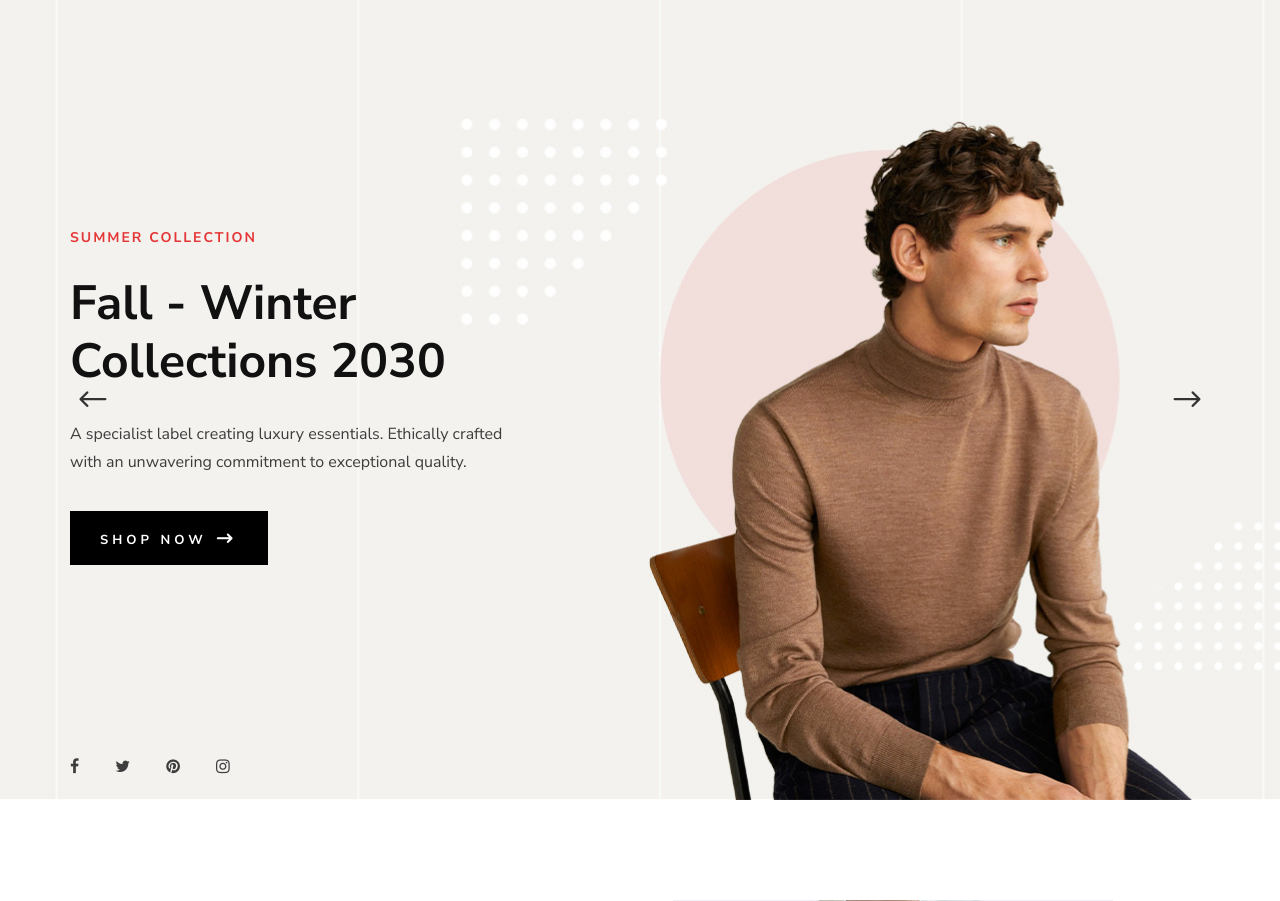
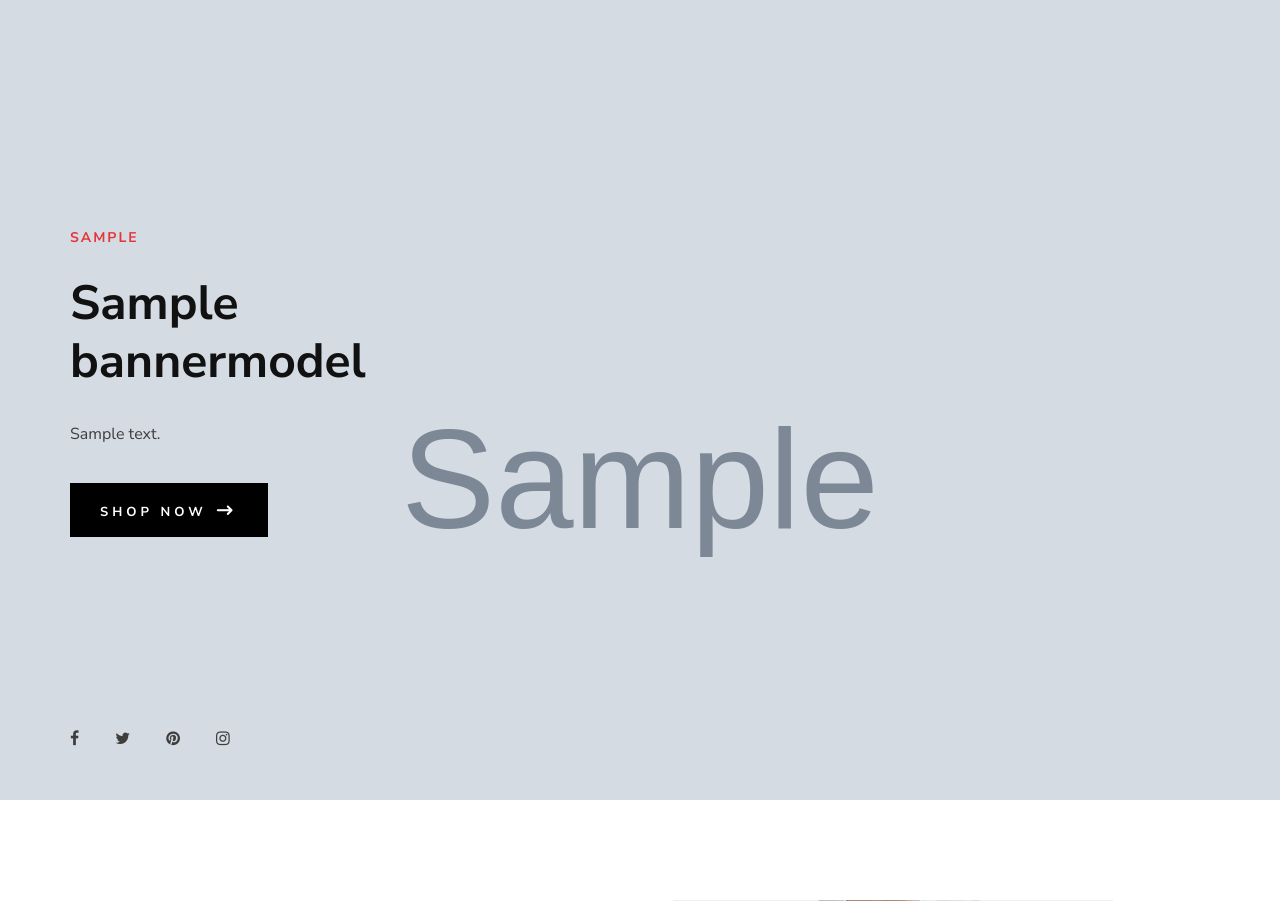
Before and after one commit to Shukrulloh1/f-store, a Django app: page / in a window 1280 px wide. Shown: the part 131-1032 px from the top of the page. Run offline with Django 4.2, Linux system fonts and the light colour scheme; tables that the repository leaves empty hold one stand-in row (values such as "Sample post"); grey boxes marked "Sample" are stand-in pictures; parts of the project's set-up code (start-up, migrations or seed data) failed here and were passed over; some libraries are stand-ins or nearby versions.

Commit message:
successfully created banner part

```diff
--- a/pages/models.py
+++ b/pages/models.py
@@ -1,5 +1,20 @@
 from django.db import models
 from django.utils.translation import gettext_lazy as _
+
+
+class BannerModel(models.Model):
+    title = models.CharField(max_length=64, verbose_name=_('title'))
+    collection = models.CharField(max_length=54, verbose_name=_('collection'))
+    description = models.TextField(verbose_name=_('description'))
+    banner = models.ImageField(upload_to='banners', verbose_name=_('banner'))
+    is_active = models.BooleanField(default=True, verbose_name=_('is active'))
+
+    def __str__(self):
+        return self.title
+
+    class Meta:
+        verbose_name = _('banner')
+        verbose_name_plural = _('banners')
 
 
 class ContactModel(models.Model):
--- a/pages/views.py
+++ b/pages/views.py
@@ -2,6 +2,7 @@
 from django.views.generic import TemplateView, CreateView
 from .forms import ContactModelForm
 from blog.models import BlogPostModel
+from .models import BannerModel
 
 
 class HomePageView(TemplateView):
@@ -10,6 +11,7 @@
     def get_context_data(self, **kwargs):
         context = super(HomePageView, self, **kwargs).get_context_data()
         context['last_posts'] = BlogPostModel.objects.all().order_by('-pk')[:3]
+        context['banners'] = BannerModel.objects.filter(is_active=True).order_by('-pk')
         return context
 
 
--- a/templates/main/index.html
+++ b/templates/main/index.html
@@ -6,15 +6,15 @@
     <!-- Hero Section Begin -->
     <section class="hero">
         <div class="hero__slider owl-carousel">
-            <div class="hero__items set-bg" data-setbg="{% static 'img/hero/hero-' %}1.jpg">
+            {% for banner in banners %}
+                <div class="hero__items set-bg" data-setbg="{{ banner.banner.url }}">
                     <div class="container">
                         <div class="row">
                             <div class="col-xl-5 col-lg-7 col-md-8">
                                 <div class="hero__text">
-                                <h6>Summer Collection</h6>
-                                <h2>Fall - Winter Collections 2030</h2>
-                                <p>A specialist label creating luxury essentials. Ethically crafted with an unwavering
-                                    commitment to exceptional quality.</p>
+                                    <h6>{{ banner.collection }}</h6>
+                                    <h2>{{ banner.title }}</h2>
+                                    <p>{{ banner.description }}</p>
                                     <a href="#" class="primary-btn">Shop now <span class="arrow_right"></span></a>
                                     <div class="hero__social">
                                         <a href="#"><i class="fa fa-facebook"></i></a>
@@ -27,27 +27,7 @@
                         </div>
                     </div>
                 </div>
-            <div class="hero__items set-bg" data-setbg="{% static 'img/hero/hero-' %}2.jpg">
-                <div class="container">
-                    <div class="row">
-                        <div class="col-xl-5 col-lg-7 col-md-8">
-                            <div class="hero__text">
-                                <h6>Summer Collection</h6>
-                                <h2>Fall - Winter Collections 2030</h2>
-                                <p>A specialist label creating luxury essentials. Ethically crafted with an unwavering
-                                    commitment to exceptional quality.</p>
-                                <a href="#" class="primary-btn">Shop now <span class="arrow_right"></span></a>
-                                <div class="hero__social">
-                                    <a href="#"><i class="fa fa-facebook"></i></a>
-                                    <a href="#"><i class="fa fa-twitter"></i></a>
-                                    <a href="#"><i class="fa fa-pinterest"></i></a>
-                                    <a href="#"><i class="fa fa-instagram"></i></a>
-                                </div>
-                            </div>
-                        </div>
-                    </div>
-                </div>
-            </div>
+            {% endfor %}
         </div>
     </section>
     <!-- Hero Section End -->
```
Also changed, not shown: pages/admin.py (+8 -1 lines), pages/migrations/0003_bannermodel.py (added). Lines whose indentation alone changed are shown as unchanged.
